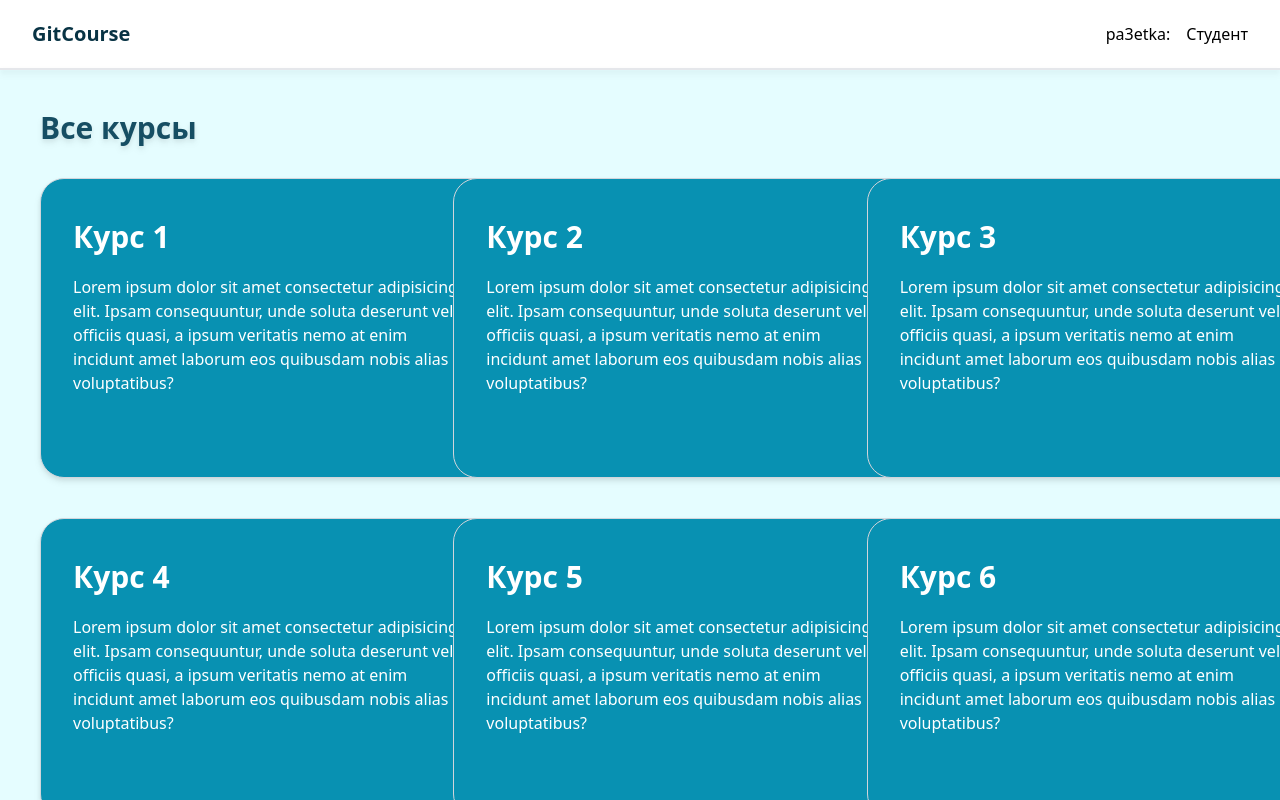
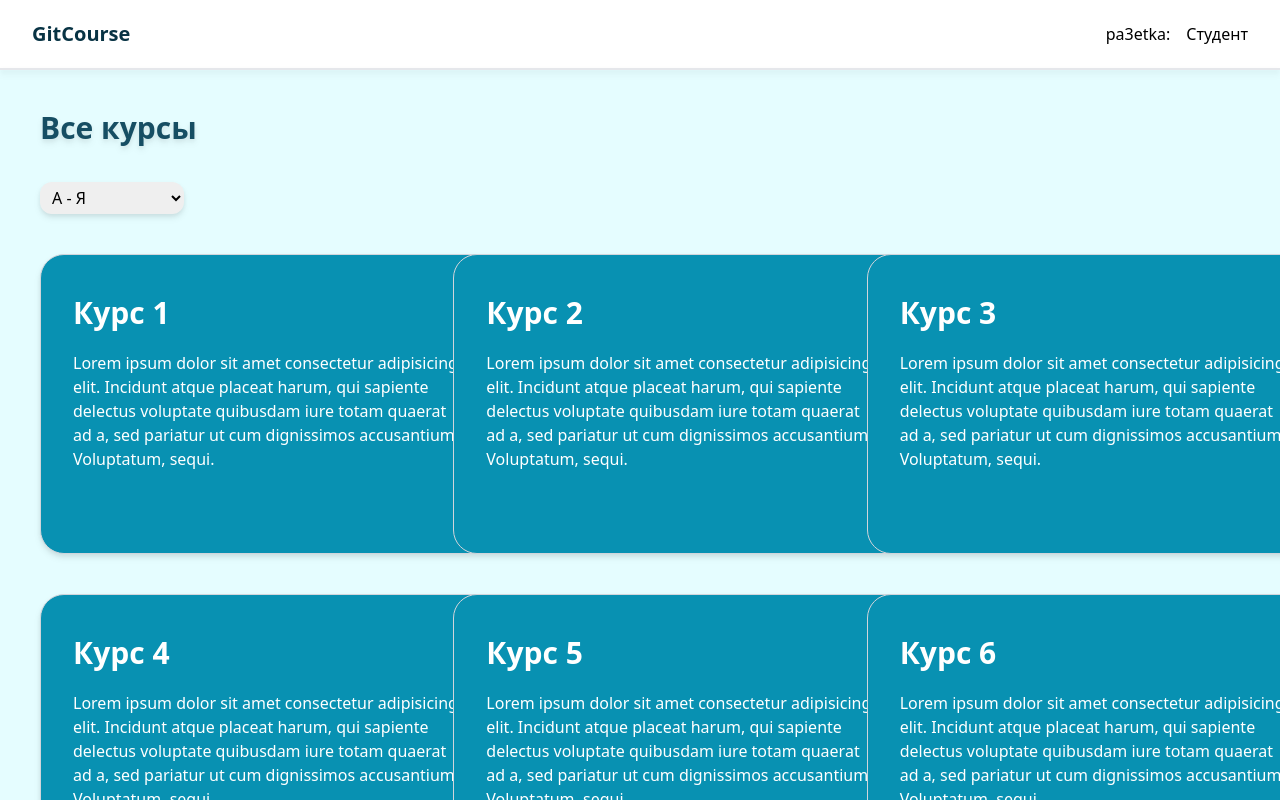
Before and after one commit to nikic2014/HakatonGit, a Vue app in the folder vue-project/: page /main in a window 1280 px wide. Shown: the top 800 px of the page. Built offline with nearby package versions, Linux system fonts and the light colour scheme.

Commit message:
возможности ролей, кнопки

```diff
--- /dev/null
+++ b/vue-project/src/components/AddTask.vue
@@ -0,0 +1,68 @@
+<script setup>
+import { defineEmits } from 'vue'
+
+const emits = defineEmits(['close'])
+
+function closeAddCourse() {
+  emits('close')
+}
+</script>
+
+<template>
+  <div>
+    <div class="fixed top-0 left-0 h-full w-full bg-black z-10 opacity-60"></div>
+    <div
+      class="fixed top-1/2 left-1/2 transform -translate-x-1/2 -translate-y-1/2 bg-white p-8 rounded-md shadow-lg z-20"
+      style="max-height: 80vh; overflow-y: auto"
+    >
+      <button
+        @click="closeAddCourse"
+        class="absolute top-2 right-2 text-cyan-800 hover:text-cyan-900 focus:outline-none"
+      >
+        <svg class="h-6 w-6" fill="none" viewBox="0 0 24 24" stroke="currentColor">
+          <path
+            stroke-linecap="round"
+            stroke-linejoin="round"
+            stroke-width="2"
+            d="M6 18L18 6M6 6l12 12"
+          ></path>
+        </svg>
+      </button>
+      <h3 class="text-2xl font-bold text-center mb-4 text-cayn-800">Создать задание</h3>
+      <form>
+        <!-- название -->
+        <div class="mb-3">
+          <input
+            type="text"
+            id="courseName"
+            name="courseName"
+            class="pl-3 pr-3 pt-2 pb-2 border border-gray-300 rounded-lg w-80 outline-cyan-600"
+            placeholder="Название задания"
+          />
+        </div>
+
+        <!-- описание -->
+        <div class="mb-2">
+          <textarea
+            id="courseDescription"
+            name="courseDescription"
+            class="pl-3 pr-3 pt-2 pb-2 border border-gray-300 rounded-lg w-full outline-cyan-600 resize-none"
+            placeholder="Описание задания"
+          ></textarea>
+        </div>
+
+        <!-- кнопка -->
+        <div @submit.prevent="closeAddCourse" class="flex justify-center">
+          <button
+            type="submit"
+            class="px-4 py-2 bg-cyan-600 text-white rounded-md hover:bg-cyan-700 active:bg-cyan-800 transition-all"
+          >
+            Создать
+          </button>
+        </div>
+      </form>
+    </div>
+  </div>
+</template>
+
+<style scoped></style>
--- a/vue-project/src/components/Course.vue
+++ b/vue-project/src/components/Course.vue
@@ -8,7 +8,8 @@ function open(title) {
 }
 
 defineProps({
-  title: String
+  title: String,
+  description: String
 })
 </script>
 
@@ -19,9 +20,7 @@ defineProps({
     <div class="flex justify-between mt-5 text-white">
       <div class="flex flex-col">
         <p>
-          Lorem ipsum dolor sit amet consectetur adipisicing elit. Ipsam consequuntur, unde soluta
-          deserunt vel officiis quasi, a ipsum veritatis nemo at enim incidunt amet laborum eos
-          quibusdam nobis alias voluptatibus?
+          {{ description }}
         </p>
       </div>
     </div>
--- a/vue-project/src/components/CourseInfo.vue
+++ b/vue-project/src/components/CourseInfo.vue
@@ -4,11 +4,18 @@ import { useRoute } from 'vue-router'
 import Header from './Header.vue'
 import TaskList from './TaskList.vue'
 import Guide from './Guide.vue'
+import AddTask from './AddTask.vue'
+import { showbutton } from './Main.vue'
 
 var showAddCourse2 = ref(false)
+var showAddCourse3 = ref(false)
 
 function toggleAddCourse2() {
   showAddCourse2.value = !showAddCourse2.value
+}
+
+function toggleAddCourse3() {
+  showAddCourse3.value = !showAddCourse3.value
 }
 
 const route = useRoute()
@@ -23,18 +30,29 @@ const title = route.query.title
       <div class="border-t-2 border-gray-200 drop-shadow-md p-10">
         <div class="flex justify-between">
           <h2 class="text-3xl font-bold mb-8 text-cyan-900">{{ title }}</h2>
-          <button
-            @click="toggleAddCourse2"
-            class="pb-1 px-4 items-center transition bg-cyan-700 w-38 h-8 rounded-xl text-white disabled:bg-slate-300 hover:bg-amber-600 active:bg-cyan-800 cursor-pointer"
-          >
-            Гайд по загрузке
-          </button>
+          <div class="flex">
+            <button
+              @click="toggleAddCourse2"
+              class="mr-0 pb-1 px-4 items-center transition bg-cyan-700 w-38 h-8 rounded-xl text-white disabled:bg-slate-300 hover:bg-amber-600 active:bg-cyan-800 cursor-pointer"
+            >
+              Гайд по загрузке
+            </button>
+
+            <button
+              v-if="showbutton"
+              @click="toggleAddCourse3"
+              class="ml-8 pb-1 px-4 items-center transition bg-cyan-700 w-38 h-8 rounded-xl text-white disabled:bg-slate-300 hover:bg-amber-600 active:bg-cyan-800 cursor-pointer"
+            >
+              Создать задание
+            </button>
+          </div>
         </div>
         <TaskList />
       </div>
     </body>
 
     <Guide id="add" v-if="showAddCourse2" @close="toggleAddCourse2" />
+    <AddTask id="add" v-if="showAddCourse3" @close="toggleAddCourse3" />
   </div>
 </template>
 
--- a/vue-project/src/components/CourseList.vue
+++ b/vue-project/src/components/CourseList.vue
@@ -1,6 +1,8 @@
 <script setup>
+import { ref } from 'vue'
 import Course from './Course.vue'
-const courses = [
+
+const courses = ref([
   'Курс 1',
   'Курс 2',
   'Курс 3',
@@ -11,11 +13,69 @@ const courses = [
   'Курс 8',
   'Курс 9',
   'Курс 10'
-]
+])
+
+const description = ref(
+  'Lorem ipsum dolor sit amet consectetur adipisicing elit. Incidunt atque placeat harum, qui sapiente delectus voluptate quibusdam iure totam quaerat ad a, sed pariatur ut cum dignissimos accusantium? Voluptatum, sequi.',
+  'Lorem ipsum dolor sit amet consectetur adipisicing elit. Incidunt atque placeat harum, qui sapiente delectus voluptate quibusdam iure totam quaerat ad a, sed pariatur ut cum dignissimos accusantium? Voluptatum, sequi.',
+  'Lorem ipsum dolor sit amet consectetur adipisicing elit. Incidunt atque placeat harum, qui sapiente delectus voluptate quibusdam iure totam quaerat ad a, sed pariatur ut cum dignissimos accusantium? Voluptatum, sequi.',
+  'Lorem ipsum dolor sit amet consectetur adipisicing elit. Incidunt atque placeat harum, qui sapiente delectus voluptate quibusdam iure totam quaerat ad a, sed pariatur ut cum dignissimos accusantium? Voluptatum, sequi.',
+  'Lorem ipsum dolor sit amet consectetur adipisicing elit. Incidunt atque placeat harum, qui sapiente delectus voluptate quibusdam iure totam quaerat ad a, sed pariatur ut cum dignissimos accusantium? Voluptatum, sequi.',
+  'Lorem ipsum dolor sit amet consectetur adipisicing elit. Incidunt atque placeat harum, qui sapiente delectus voluptate quibusdam iure totam quaerat ad a, sed pariatur ut cum dignissimos accusantium? Voluptatum, sequi.',
+  'Lorem ipsum dolor sit amet consectetur adipisicing elit. Incidunt atque placeat harum, qui sapiente delectus voluptate quibusdam iure totam quaerat ad a, sed pariatur ut cum dignissimos accusantium? Voluptatum, sequi.',
+  'Lorem ipsum dolor sit amet consectetur adipisicing elit. Incidunt atque placeat harum, qui sapiente delectus voluptate quibusdam iure totam quaerat ad a, sed pariatur ut cum dignissimos accusantium? Voluptatum, sequi.',
+  'Lorem ipsum dolor sit amet consectetur adipisicing elit. Incidunt atque placeat harum, qui sapiente delectus voluptate quibusdam iure totam quaerat ad a, sed pariatur ut cum dignissimos accusantium? Voluptatum, sequi.',
+  'Lorem ipsum dolor sit amet consectetur adipisicing elit. Incidunt atque placeat harum, qui sapiente delectus voluptate quibusdam iure totam quaerat ad a, sed pariatur ut cum dignissimos accusantium? Voluptatum, sequi.'
+)
+
+// const courses = ref([
+//   'Курс Aaa',
+//   'Курс Bbb',
+//   'Курс Ccc',
+//   'Курс Ddd',
+//   'Курс Eee',
+//   'Курс Fff',
+//   'Курс Ggg',
+//   'Курс Hhh',
+//   'Курс Iii',
+//   'Курс Jjj'
+// ])
+
+const sortBy = ref('А - Я')
+
+function sortCourses() {
+  const sorted = [...courses.value]
+
+  sorted.sort((a, b) => {
+    if (sortBy.value === 'А - Я') {
+      return a.localeCompare(b, 'ru', { numeric: true })
+    } else if (sortBy.value === 'Я - А') {
+      return b.localeCompare(a, 'ru', { numeric: true })
+    }
+  })
+
+  courses.value = sorted
+}
 </script>
 
-<template>
-  <div class="grid grid-cols-3 gap-10">
-    <Course v-for="(course, index) in courses" :key="index" :title="course" />
+<template v-auto-animate>
+  <div>
+    <select
+      v-model="sortBy"
+      @change="sortCourses"
+      class="pl-2 mt-1 mb-10 rounded-xl w-36 h-8 outline-cyan-600"
+    >
+      <option value="А - Я">А - Я</option>
+      <option value="Я - А">Я - А</option>
+    </select>
+
+    <div class="grid grid-cols-3 gap-10">
+      <Course
+        v-for="(course, index) in courses"
+        :key="index"
+        :title="course"
+        :description="description"
+      />
+    </div>
   </div>
 </template>
--- a/vue-project/src/components/Header.vue
+++ b/vue-project/src/components/Header.vue
@@ -20,11 +20,7 @@ function logout() {
 }
 
 function changerole() {
-  if (this.role === 'Студент') {
-    this.role = 'Преподаватель'
-  } else {
-    this.role = 'Студент'
-  }
+  role.value = role.value === 'Студент' ? 'Преподаватель' : 'Студент'
 }
 </script>
 
--- a/vue-project/src/components/Main.vue
+++ b/vue-project/src/components/Main.vue
@@ -29,13 +29,6 @@ export function togglebutton() {
         <div class="flex justify-between">
           <h2 class="text-3xl font-bold mb-8 text-cyan-900">Все курсы</h2>
 
-          <div>
-            <!-- <select class="mr-32 rounded-xl w-36 h-8" name="sort" id="">
-              <option value=""></option>
-              <option value=""></option>
-              <option value=""></option>
-            </select> -->
-
           <button
             v-if="showbutton"
             @click="toggleAddCourse"
@@ -43,7 +36,6 @@ export function togglebutton() {
           >
             Создать курс
           </button>
-          </div>
         </div>
 
         <CourseList />
--- a/vue-project/src/main.js
+++ b/vue-project/src/main.js
@@ -5,4 +5,4 @@ import { autoAnimatePlugin } from '@formkit/auto-animate/vue'
 import App from './App.vue'
 import router from './router'
 
-createApp(App).use(router).mount('#app')
+createApp(App).use(autoAnimatePlugin).use(router).mount('#app')
```
Also changed, not shown: vue-project/src/components/TaskInfo.vue (+14 -30 lines). Lines whose indentation alone changed are shown as unchanged.
